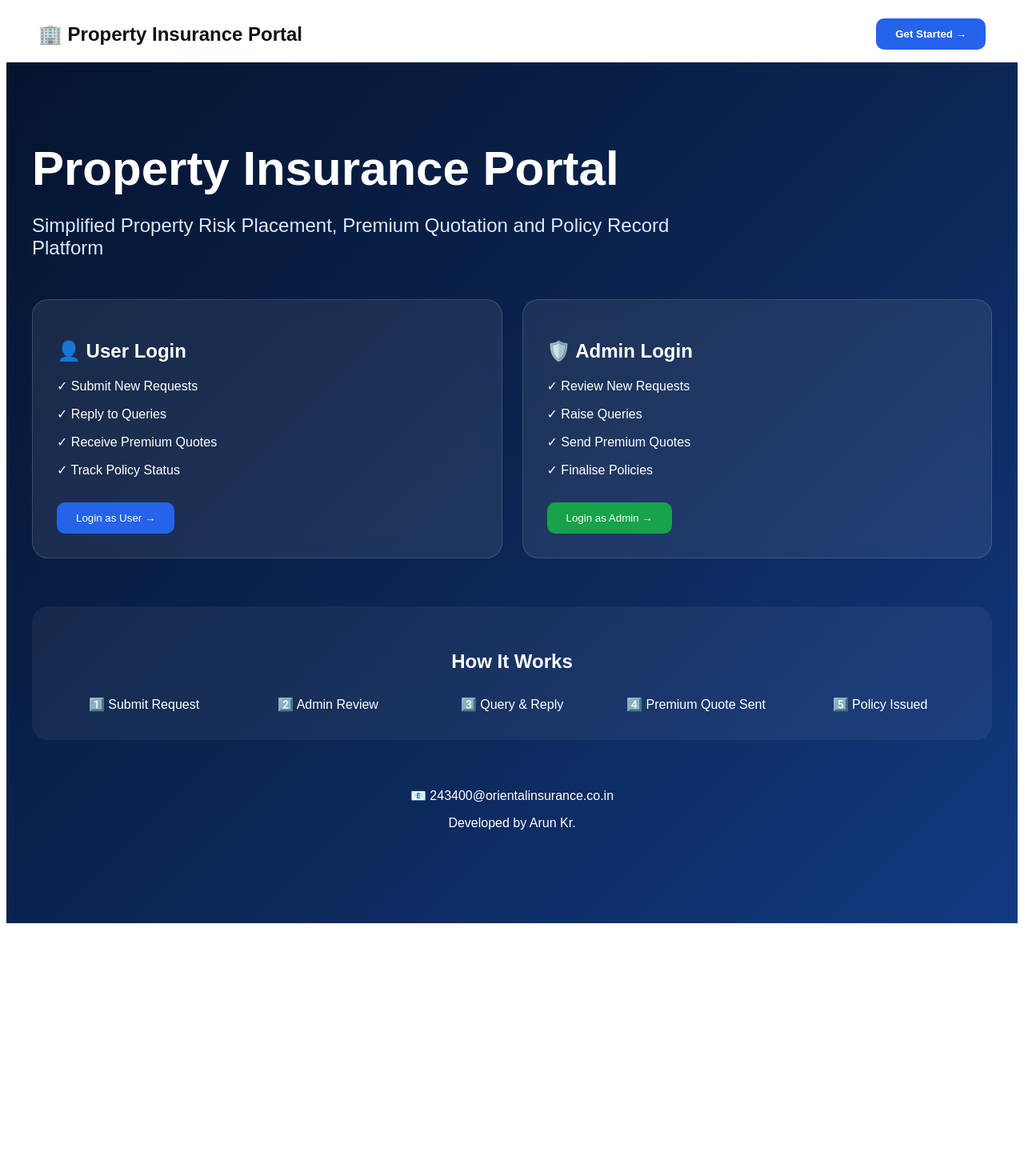
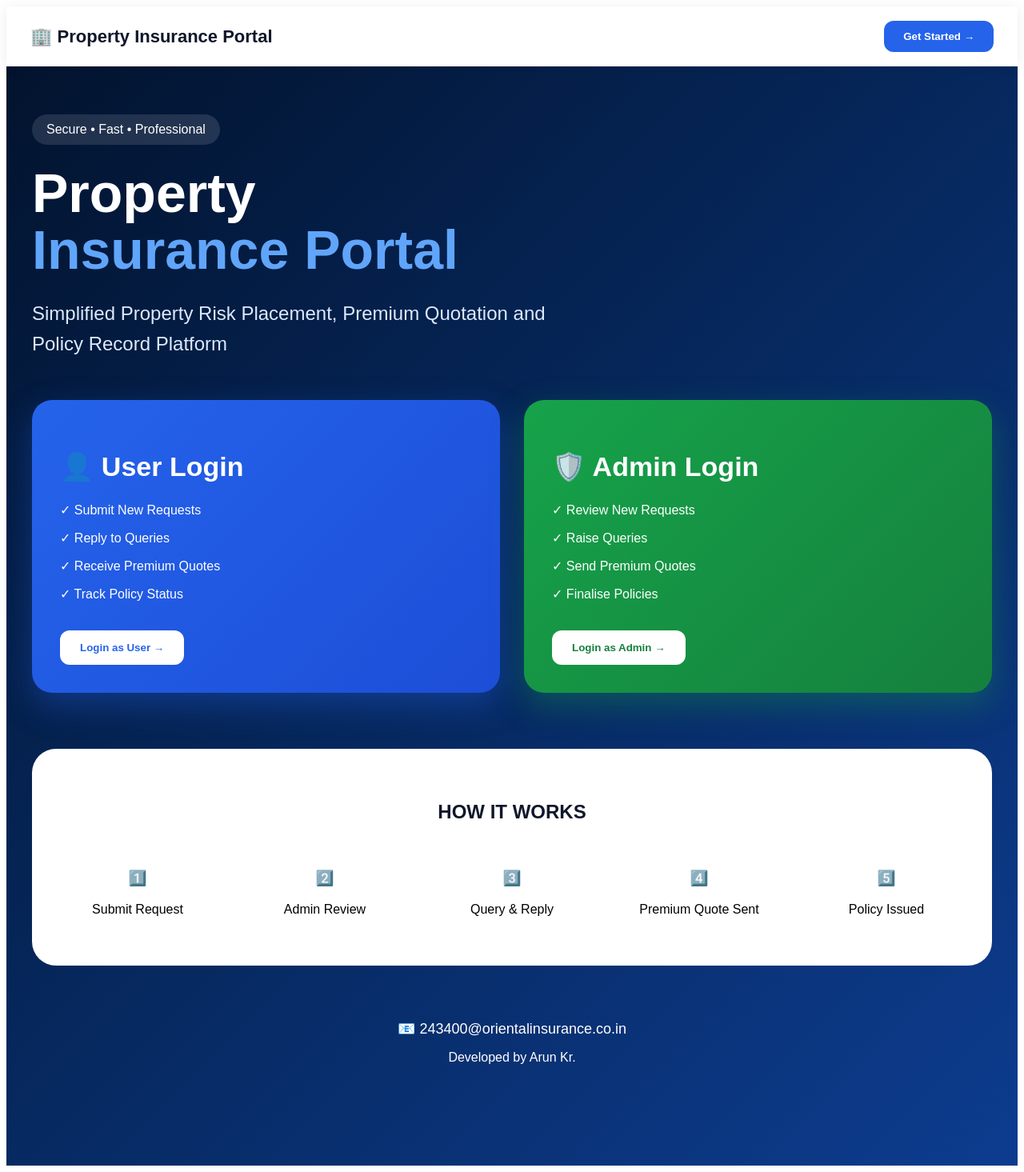
Before and after one commit to Arunsonly/property-insurance-portal, a Next.js app: page / in a window 1280 px wide. Shown: the whole page at 80% size. Before the commit the page ends 1162 px from the top, so only its background shows below. Built offline with nearby package versions, Linux system fonts and the light colour scheme.

Commit message:
Update index.js

```diff
--- a/pages/index.js
+++ b/pages/index.js
@@ -3,26 +3,32 @@ export default function Home() {
     <div
       style={{
         minHeight: "100vh",
+        fontFamily: "Arial, sans-serif",
         background:
-          "linear-gradient(135deg,#04132d 0%,#0b2450 50%,#123a82 100%)",
-        color: "#fff",
-        fontFamily: "Arial, sans-serif",
+          "linear-gradient(135deg,#02122b 0%,#06285e 50%,#0d3c8f 100%)",
       }}
     >
-      {/* HEADER */}
+      {/* NAVBAR */}
 
       <div
         style={{
-          background: "#fff",
-          padding: "15px 40px",
+          background: "#ffffff",
+          padding: "18px 30px",
           display: "flex",
           justifyContent: "space-between",
           alignItems: "center",
-          color: "#111",
-          borderBottom: "1px solid #eee",
+          boxShadow: "0 2px 15px rgba(0,0,0,0.08)",
         }}
       >
-        <h2 style={{ margin: 0 }}>🏢 Property Insurance Portal</h2>
+        <h2
+          style={{
+            margin: 0,
+            color: "#0f172a",
+            fontSize: "22px",
+          }}
+        >
+          🏢 Property Insurance Portal
+        </h2>
 
         <button
           style={{
@@ -30,9 +36,9 @@ export default function Home() {
             color: "#fff",
             border: "none",
             padding: "12px 24px",
-            borderRadius: "10px",
+            borderRadius: "12px",
+            fontWeight: "bold",
             cursor: "pointer",
-            fontWeight: "bold",
           }}
         >
           Get Started →
@@ -48,49 +54,80 @@ export default function Home() {
           padding: "60px 20px",
         }}
       >
+        <div style={{ maxWidth: "700px" }}>
+          <div
+            style={{
+              display: "inline-block",
+              background: "rgba(255,255,255,0.12)",
+              color: "#fff",
+              padding: "10px 18px",
+              borderRadius: "30px",
+              marginBottom: "25px",
+            }}
+          >
+            Secure • Fast • Professional
+          </div>
+
           <h1
             style={{
-            fontSize: "60px",
-            marginBottom: "20px",
-            lineHeight: "1.1",
+              color: "#fff",
+              fontSize: "68px",
+              lineHeight: "1.05",
+              margin: "0 0 20px",
             }}
           >
-          Property Insurance Portal
+            Property <br />
+            <span style={{ color: "#60A5FA" }}>
+              Insurance Portal
+            </span>
           </h1>
 
           <p
             style={{
+              color: "#dbeafe",
               fontSize: "24px",
-            color: "#dbeafe",
-            maxWidth: "800px",
+              lineHeight: "1.6",
               marginBottom: "50px",
             }}
           >
-          Simplified Property Risk Placement, Premium Quotation and
-          Policy Record Platform
+            Simplified Property Risk Placement,
+            Premium Quotation and Policy
+            Record Platform
           </p>
+        </div>
 
         {/* LOGIN CARDS */}
 
         <div
           style={{
             display: "grid",
-            gridTemplateColumns: "repeat(auto-fit,minmax(320px,1fr))",
-            gap: "25px",
+            gridTemplateColumns:
+              "repeat(auto-fit,minmax(320px,1fr))",
+            gap: "30px",
+            marginTop: "30px",
           }}
         >
           {/* USER */}
 
           <div
             style={{
-              background: "rgba(255,255,255,0.08)",
-              backdropFilter: "blur(10px)",
-              padding: "30px",
-              borderRadius: "20px",
-              border: "1px solid rgba(255,255,255,0.15)",
+              background:
+                "linear-gradient(135deg,#2563eb,#1d4ed8)",
+              padding: "35px",
+              borderRadius: "25px",
+              color: "#fff",
+              boxShadow:
+                "0 15px 40px rgba(37,99,235,0.35)",
             }}
           >
-            <h2>👤 User Login</h2>
+            <h2
+              style={{
+                fontSize: "34px",
+                marginBottom: "25px",
+              }}
+            >
+              👤 User Login
+            </h2>
 
             <p>✓ Submit New Requests</p>
             <p>✓ Reply to Queries</p>
@@ -99,12 +136,13 @@ export default function Home() {
 
             <button
               style={{
-                marginTop: "15px",
-                background: "#2563eb",
-                color: "#fff",
+                marginTop: "20px",
+                background: "#fff",
+                color: "#2563eb",
                 border: "none",
-                padding: "12px 24px",
-                borderRadius: "10px",
+                padding: "14px 25px",
+                borderRadius: "12px",
+                fontWeight: "bold",
                 cursor: "pointer",
               }}
             >
@@ -116,14 +154,23 @@ export default function Home() {
 
           <div
             style={{
-              background: "rgba(255,255,255,0.08)",
-              backdropFilter: "blur(10px)",
-              padding: "30px",
-              borderRadius: "20px",
-              border: "1px solid rgba(255,255,255,0.15)",
+              background:
+                "linear-gradient(135deg,#16a34a,#15803d)",
+              padding: "35px",
+              borderRadius: "25px",
+              color: "#fff",
+              boxShadow:
+                "0 15px 40px rgba(22,163,74,0.35)",
             }}
           >
-            <h2>🛡️ Admin Login</h2>
+            <h2
+              style={{
+                fontSize: "34px",
+                marginBottom: "25px",
+              }}
+            >
+              🛡️ Admin Login
+            </h2>
 
             <p>✓ Review New Requests</p>
             <p>✓ Raise Queries</p>
@@ -132,12 +179,13 @@ export default function Home() {
 
             <button
               style={{
-                marginTop: "15px",
-                background: "#16a34a",
-                color: "#fff",
+                marginTop: "20px",
+                background: "#fff",
+                color: "#15803d",
                 border: "none",
-                padding: "12px 24px",
-                borderRadius: "10px",
+                padding: "14px 25px",
+                borderRadius: "12px",
+                fontWeight: "bold",
                 cursor: "pointer",
               }}
             >
@@ -150,29 +198,54 @@ export default function Home() {
 
         <div
           style={{
-            marginTop: "60px",
-            background: "rgba(255,255,255,0.05)",
-            borderRadius: "20px",
-            padding: "35px",
+            background: "#ffffff",
+            borderRadius: "30px",
+            marginTop: "70px",
+            padding: "45px 25px",
+            textAlign: "center",
           }}
         >
-          <h2 style={{ textAlign: "center" }}>How It Works</h2>
+          <h2
+            style={{
+              color: "#0f172a",
+              marginBottom: "40px",
+            }}
+          >
+            HOW IT WORKS
+          </h2>
 
           <div
             style={{
               display: "grid",
               gridTemplateColumns:
-                "repeat(auto-fit,minmax(180px,1fr))",
+                "repeat(auto-fit,minmax(160px,1fr))",
               gap: "20px",
-              marginTop: "30px",
-              textAlign: "center",
             }}
           >
-            <div>1️⃣ Submit Request</div>
-            <div>2️⃣ Admin Review</div>
-            <div>3️⃣ Query & Reply</div>
-            <div>4️⃣ Premium Quote Sent</div>
-            <div>5️⃣ Policy Issued</div>
+            <div>
+              <h3 style={{ color: "#2563eb" }}>1️⃣</h3>
+              <p>Submit Request</p>
+            </div>
+
+            <div>
+              <h3 style={{ color: "#16a34a" }}>2️⃣</h3>
+              <p>Admin Review</p>
+            </div>
+
+            <div>
+              <h3 style={{ color: "#9333ea" }}>3️⃣</h3>
+              <p>Query & Reply</p>
+            </div>
+
+            <div>
+              <h3 style={{ color: "#f59e0b" }}>4️⃣</h3>
+              <p>Premium Quote Sent</p>
+            </div>
+
+            <div>
+              <h3 style={{ color: "#22c55e" }}>5️⃣</h3>
+              <p>Policy Issued</p>
+            </div>
           </div>
         </div>
 
@@ -181,11 +254,19 @@ export default function Home() {
         <div
           style={{
             textAlign: "center",
-            marginTop: "60px",
-            paddingBottom: "40px",
+            color: "#fff",
+            padding: "50px 20px",
           }}
         >
-          <p>📧 243400@orientalinsurance.co.in</p>
+          <p
+            style={{
+              fontSize: "18px",
+              marginBottom: "12px",
+            }}
+          >
+            📧 243400@orientalinsurance.co.in
+          </p>
+
           <p>Developed by Arun Kr.</p>
         </div>
       </div>
```
Lines whose indentation alone changed are shown as unchanged.
